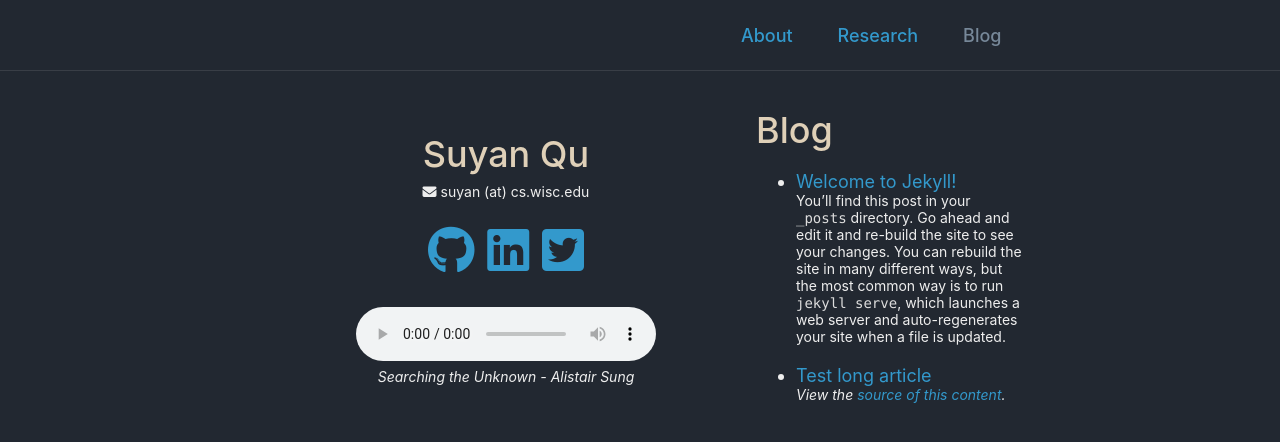
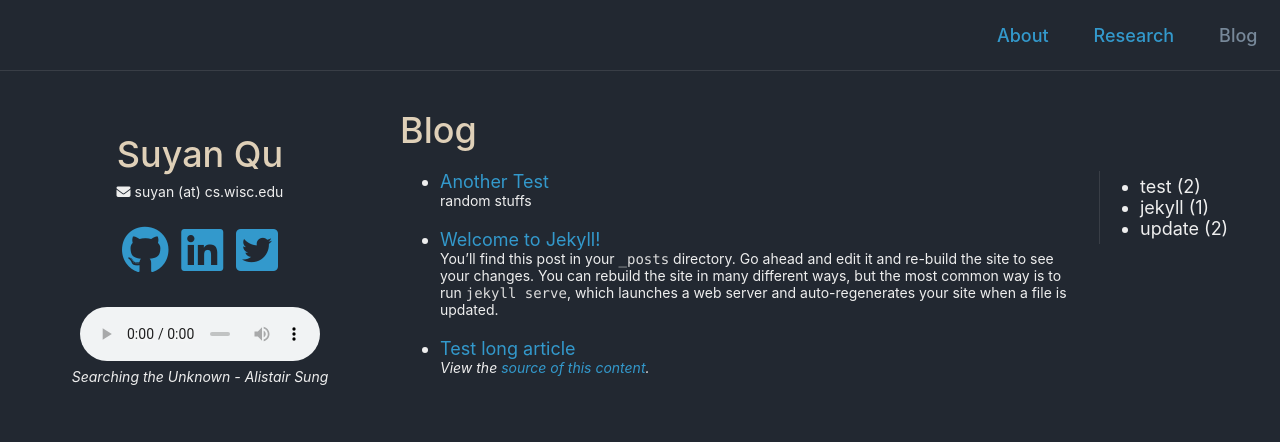
Before and after one commit to qusuyan/qusuyan.github.io, a Jekyll site: the page built from blog.html, in a window 1280 px wide. Shown: the top 442 px of the page. Built offline with Jekyll 4.4.1, drawn with Linux system fonts in a browser that asks for light colours.

Commit message:
add blog-menu

```diff
--- /dev/null
+++ b/_posts/2025-06-09-category-test.md
@@ -0,0 +1,7 @@
+---
+title:  "Another Test"
+date:   2025-06-09 20:55:18 -0400
+categories: test update
+---
+
+random stuffs
--- a/assets/css/styles.css
+++ b/assets/css/styles.css
@@ -71,7 +71,7 @@ a:hover small {
 }
 
 .wrapper {
-    width: 60%;
+    max-width: 1440px;
     margin: 0 auto;
     padding-top: 40px;
 }
@@ -123,11 +123,11 @@ img {
 }
 
 header {
-    width: 500px;
-    float: left;
+    width: 400px;
     position: fixed;
     text-align: center;
     -webkit-font-smoothing: subpixel-antialiased;
+    margin-bottom: 30px;
 }
 
 header ul {
@@ -190,7 +190,7 @@ header ul a strong {
 }
 
 section {
-    margin-left: 500px;
+    margin-left: 400px;
     padding-bottom: 50px;
 }
 
@@ -229,13 +229,9 @@ screen and (max-width: 960px) {
         width: auto;
     }
 
-    header {
-        padding-right: 320px;
-    }
-
     section {
-        border: 1px solid #e5e5e5;
-        border-width: 1px 0;
+        border: 1px solid #393E46;
+        border-width: 1px 0 0 0;
         padding: 20px 0;
         margin: 0 0 20px;
     }
@@ -272,22 +268,6 @@ screen and (max-width: 720px) {
     }
 }
 
-@media print,
-screen and (max-width: 480px) {
-    body {
-        padding: 15px;
-    }
-
-    header ul {
-        width: 99%;
-    }
-
-    header li,
-    header ul li+li+li {
-        width: 33%;
-    }
-}
-
 @media print {
     body {
         padding: 0.4in;
@@ -303,7 +283,7 @@ screen and (max-width: 480px) {
 
 .profile {
     border-radius: 50%;
-    width: 70%;
+    width: 240px;
     margin-bottom: 20px;
 }
 
@@ -313,7 +293,7 @@ screen and (max-width: 480px) {
 
 
 .navigation {
-    width: 60%;
+    width: 100%;
     height: 70px;
     position: sticky;
     top: 0;
@@ -323,13 +303,19 @@ screen and (max-width: 480px) {
     border-color: #393E46;
     border-width: 1px;
     background-color: #222831;
-    padding: 0 20%;
+    padding: 0;
     display: flex;
     align-items: center;
 }
 
 .navigation nav {
     margin-left: auto;
+}
+
+@media all and (min-width: 1440px) {
+    .navigation nav {
+        margin-right: calc(50% - 710px);
+    }
 }
 
 .navigation a {
@@ -353,4 +339,24 @@ screen and (max-width: 480px) {
 
 header audio {
     margin-top: 10px;
+    width: 240px
 }
+
+.blog-list {
+    float: left;
+    width: calc(100% - 200px);
+    max-width: 840px;
+}
+
+.category-list {
+    float: right;
+    margin-top: 60px;
+    padding: 5px 0;
+    width: 180px;
+    border-left: 1px solid #393E46;
+}
+
+.category-list ul {
+    margin: auto 0;
+    padding: auto 0;
+}
--- /dev/null
+++ b/blog.html
@@ -0,0 +1,27 @@
+---
+title: Blog
+permalink: /blog
+---
+<div class="blog-list">
+  <h1>Blog</h1>
+
+  <ul>
+    {% for post in site.posts %}
+    <li>
+      <a href="{{ post.url }}">{{ post.title }}</a>
+      <small>
+        {{ post.excerpt }}
+      </small>
+    </li>
+    {% endfor %}
+  </ul>
+
+</div>
+
+<div class="category-list">
+  <ul>
+    {% for category in site.categories %}
+    <li>{{ category[0] }} ({{ category[1].size }})</li>
+    {% endfor %}
+  </ul>
+</div>
--- a/blog.md
+++ /dev/null
@@ -1,17 +0,0 @@
----
-title: Blog
-permalink: /blog
----
-
-# Blog
-
-<ul>
-  {% for post in site.posts %}
-    <li>
-      <a href="{{ post.url }}">{{ post.title }}</a>
-      <small>
-      {{ post.excerpt }}
-      </small>
-    </li>
-  {% endfor %}
-</ul>
```
